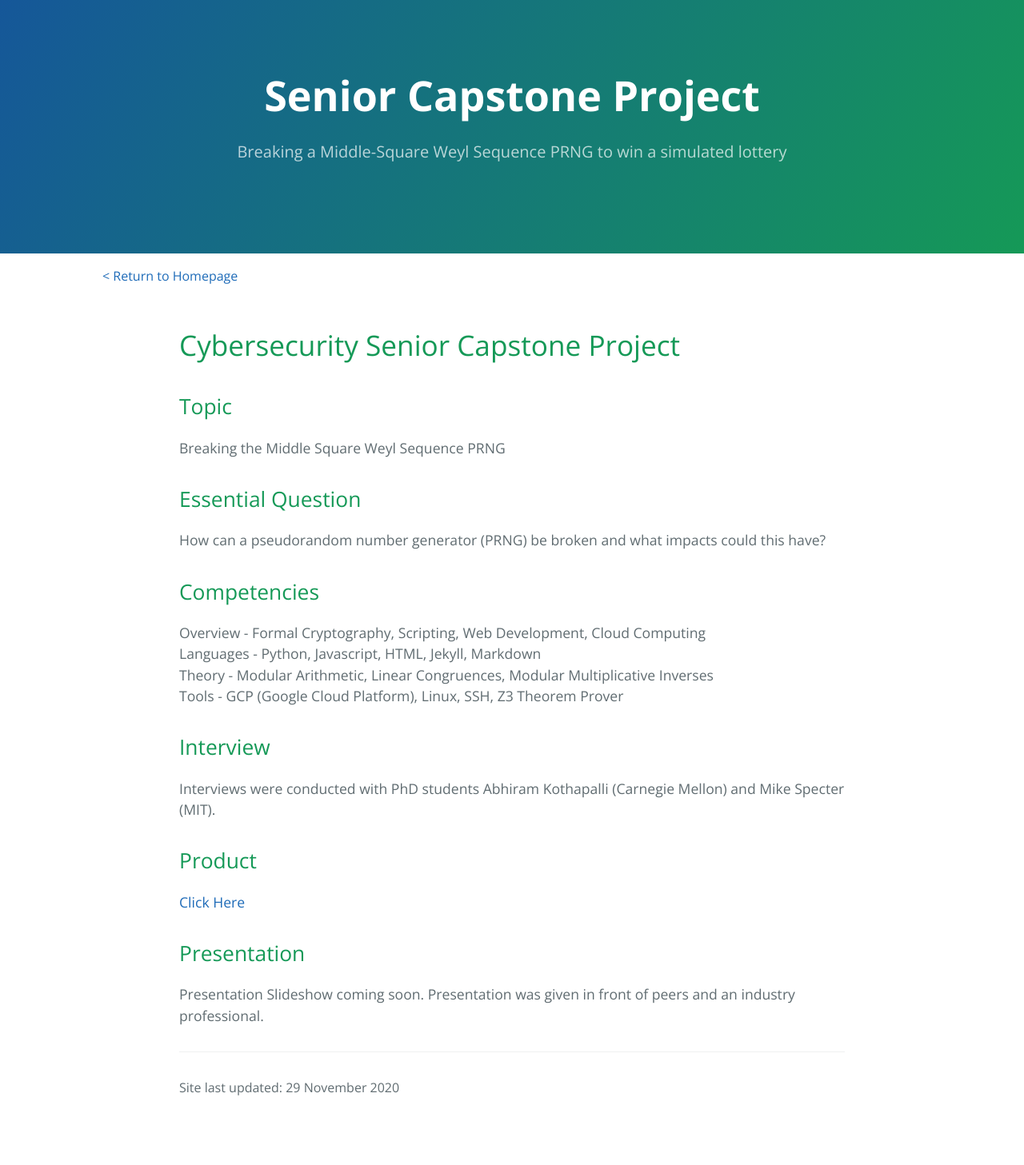
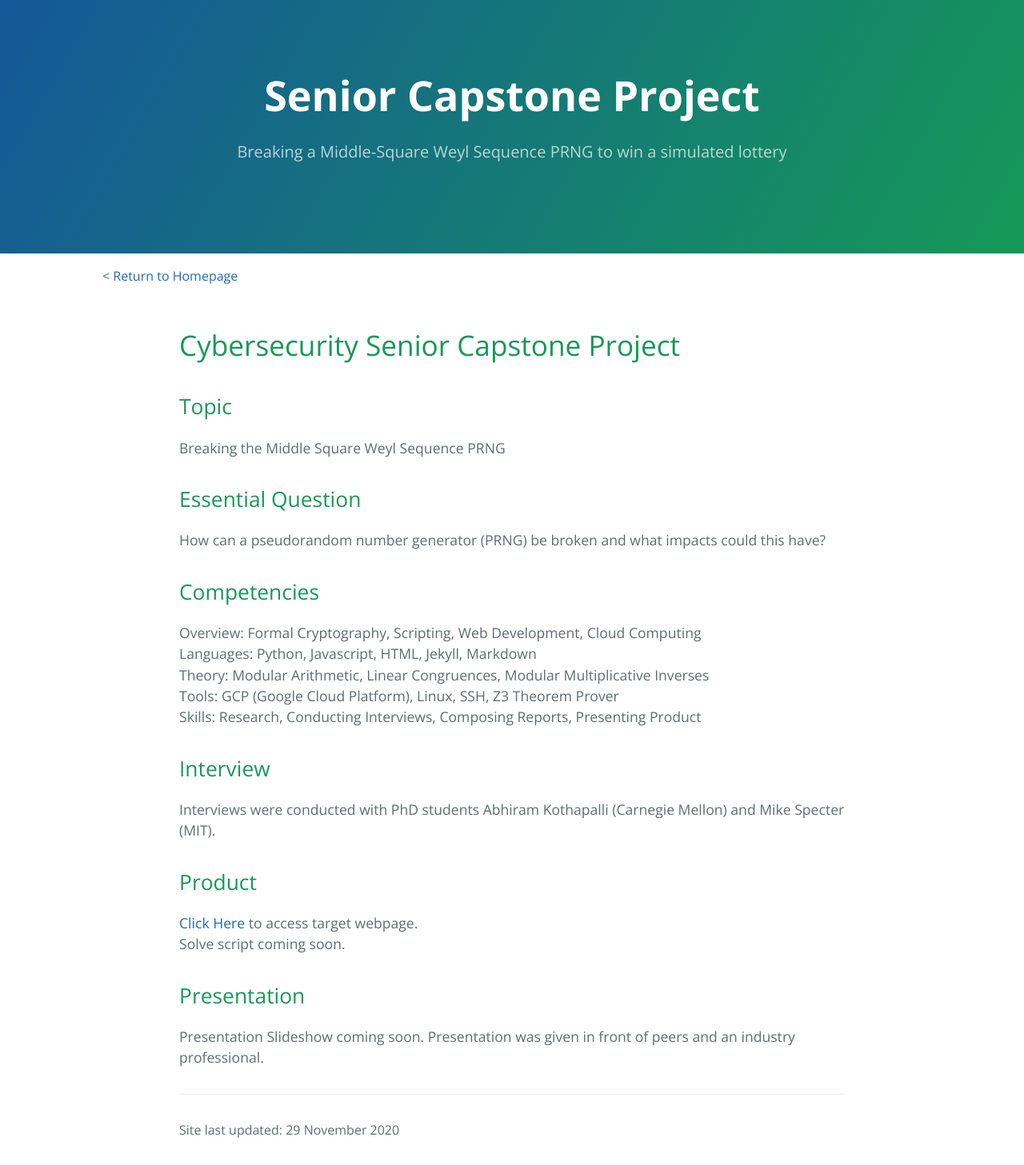
Before and after one commit to AdnanSlef/AdnanSlef.github.io, a Jekyll site: the page built from _posts/2020-10-15-senior-capstone.md, in a window 1280 px wide. Shown: the whole page at 80% size. Built offline with Jekyll 4.4.1, drawn with Linux system fonts in a browser that asks for light colours; before the commit the page ends 1404 px from its top, so only the background shows below that.

Commit message:
Update desc page for senior capstone

```diff
--- a/_posts/2020-10-15-senior-capstone.md
+++ b/_posts/2020-10-15-senior-capstone.md
@@ -17,13 +17,16 @@ Breaking the Middle Square Weyl Sequence PRNG
 How can a pseudorandom number generator (PRNG) be broken and what impacts could this have?
 
 ## Competencies
-Overview - Formal Cryptography, Scripting, Web Development, Cloud Computing
+
+Overview: Formal Cryptography, Scripting, Web Development, Cloud Computing
 <br>
-Languages - Python, Javascript, HTML, Jekyll, Markdown
+Languages: Python, Javascript, HTML, Jekyll, Markdown
 <br>
-Theory - Modular Arithmetic, Linear Congruences, Modular Multiplicative Inverses
+Theory: Modular Arithmetic, Linear Congruences, Modular Multiplicative Inverses
 <br>
-Tools - GCP (Google Cloud Platform), Linux, SSH, Z3 Theorem Prover
+Tools: GCP (Google Cloud Platform), Linux, SSH, Z3 Theorem Prover
+<br>
+Skills: Research, Conducting Interviews, Composing Reports, Presenting Product
 
 ## Interview
 
@@ -31,7 +34,9 @@ Interviews were conducted with PhD students Abhiram Kothapalli (Carnegie Mellon)
 
 ## Product
 
-[Click Here](/2020/10/16/capstone-demo.html)
+[Click Here](/2020/10/16/capstone-demo.html) to access target webpage.
+<br>
+Solve script coming soon.
 
 ## Presentation
 
```
